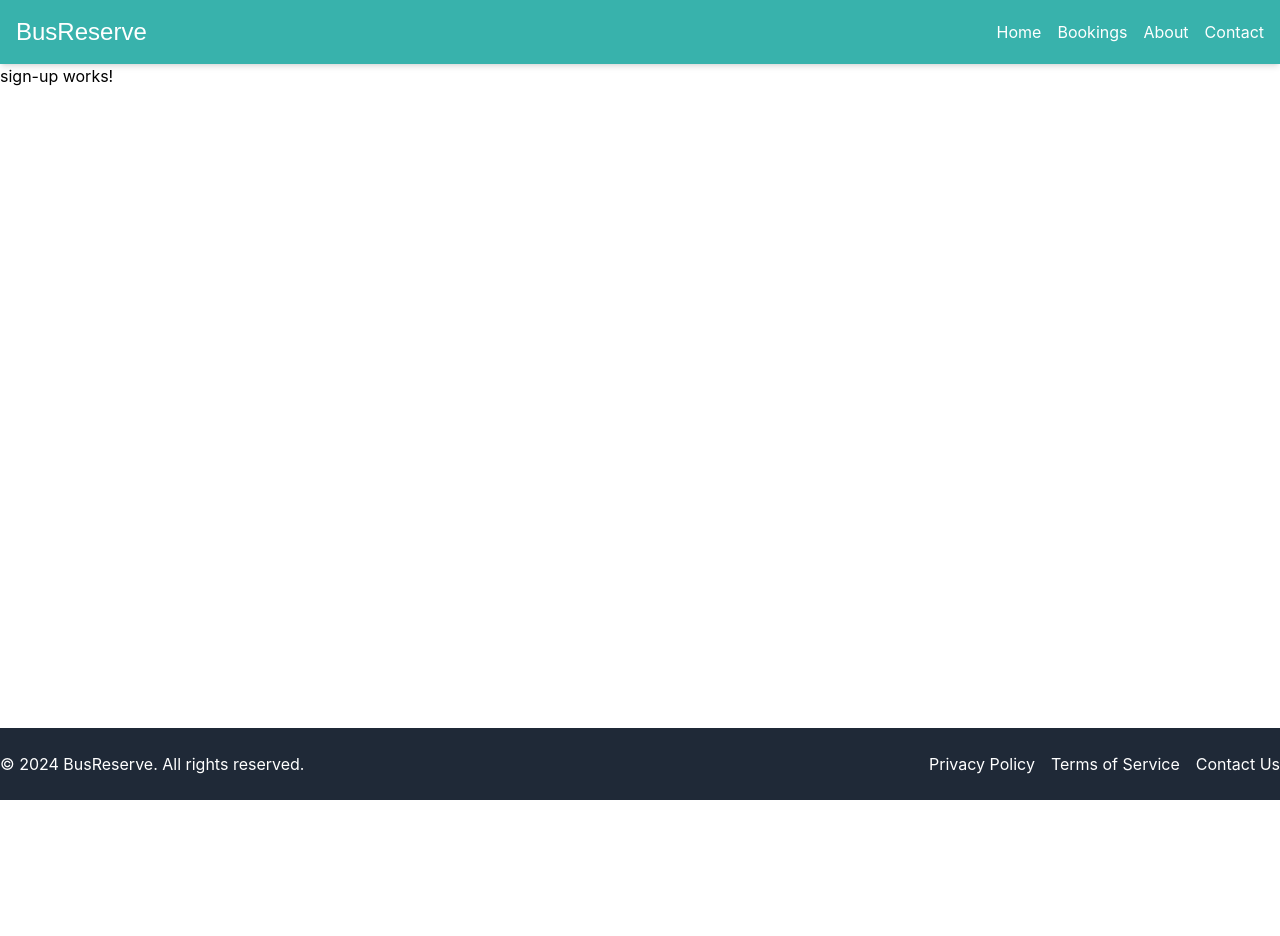
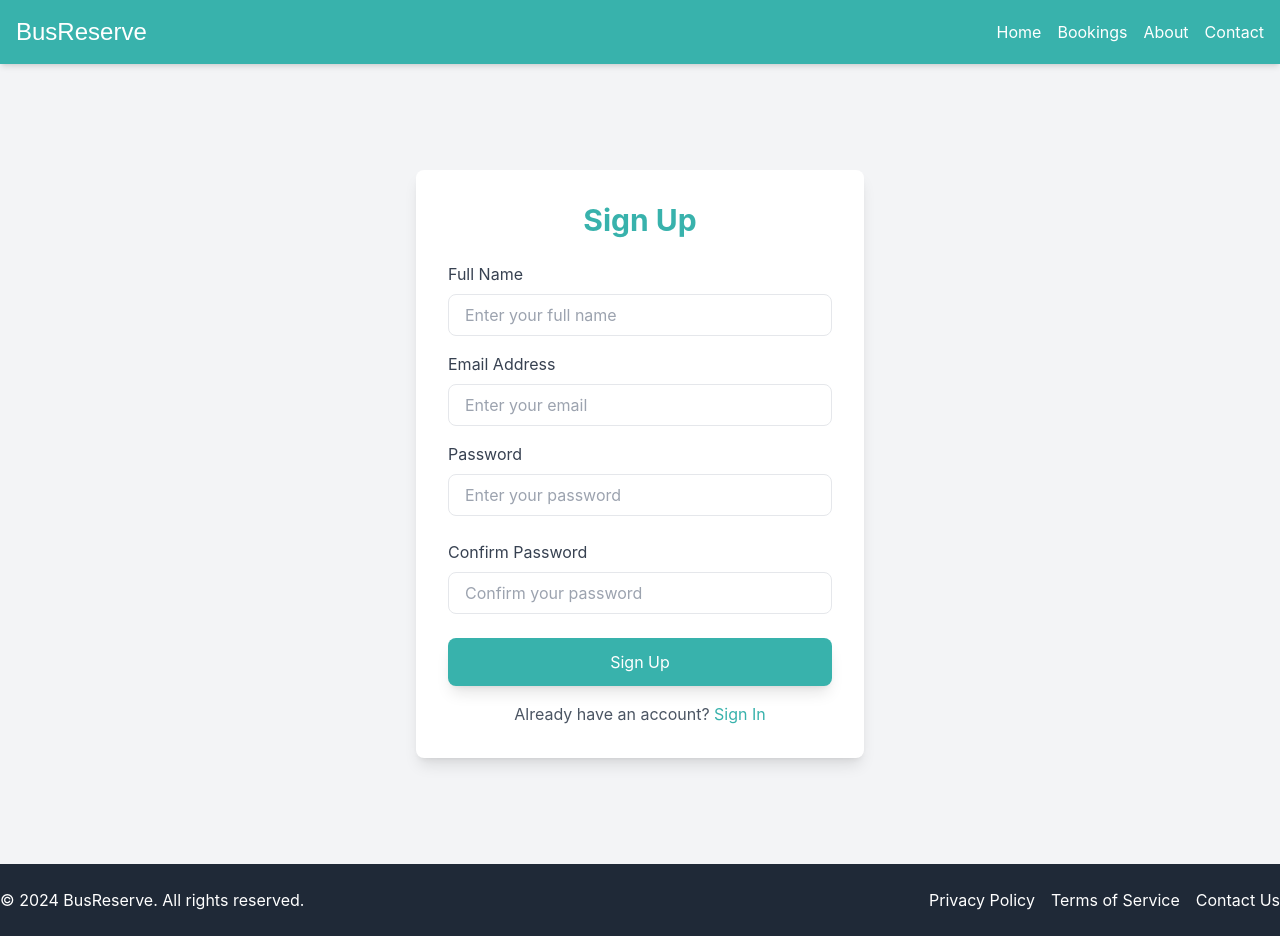
Before and after one commit to CHIAYAFICANTONA/Bus-Reservation-System, an Angular app in the folder Bus_Booking_System/: page /signUp in a window 1280 px wide. Before the commit the page ends 800 px from the top, so only its background shows below. Built offline with nearby package versions, Linux system fonts and the light colour scheme.

Commit message:
[feat] - signIn - signUp

```diff
--- a/Bus_Booking_System/src/app/features/sign-in/sign-in.component.html
+++ b/Bus_Booking_System/src/app/features/sign-in/sign-in.component.html
@@ -1,13 +1,13 @@
 <section class="sign-in flex flex-col md:flex-row items-center justify-center min-h-screen bg-gray-100 p-4">
   <div class="flex-1 bg-white p-8 rounded-lg shadow-lg max-w-md w-full">
     <h1 class="text-3xl font-bold mb-6 text-center text-primary">Sign In</h1>
-    <form #f="ngForm" (ngSubmit)="submit(f)">
+    <form #form="ngForm" (ngSubmit)="submit(form)">
       <div class="mb-4">
         <label for="email" class="block text-gray-700 mb-2">Email Address</label>
         <input
           id="email" type="email"
           name="email"
-          ngModel #email="ngModel"
+          ngModel
           class="w-full px-4 py-2 border rounded-lg focus:outline-none focus:ring-2 focus:ring-primary"
           placeholder="Enter your email" required>
       </div>
--- a/Bus_Booking_System/src/app/features/sign-up/sign-up.component.html
+++ b/Bus_Booking_System/src/app/features/sign-up/sign-up.component.html
@@ -1 +1,47 @@
-<p>sign-up works!</p>
+<section class="sign-up flex flex-col md:flex-row items-center justify-center min-h-screen bg-gray-100 p-4">
+  <div class="flex-1 bg-white p-8 rounded-lg shadow-lg max-w-md w-full">
+    <h1 class="text-3xl font-bold mb-6 text-center text-primary">Sign Up</h1>
+    <form #signUpForm="ngForm" (ngSubmit)="onSubmit(signUpForm)">
+      <div class="mb-4">
+        <label for="FullName" class="block text-gray-700 mb-2">Full Name</label>
+        <input id="FullName"
+               name="FullName"
+               ngModel
+               type="text"
+               class="w-full px-4 py-2 border rounded-lg focus:outline-none focus:ring-2 focus:ring-primary"
+               placeholder="Enter your full name" required>
+      </div>
+      <div class="mb-4">
+        <label for="email" class="block text-gray-700 mb-2">Email Address</label>
+        <input id="email" name="email"
+               type="email"
+               ngModel
+               class="w-full px-4 py-2 border rounded-lg focus:outline-none focus:ring-2 focus:ring-primary"
+               placeholder="Enter your email" required>
+      </div>
+      <div class="mb-6">
+        <label for="password" class="block text-gray-700 mb-2">Password</label>
+        <input id="password" name="password"
+               type="password"
+               ngModel
+               class="w-full px-4 py-2 border rounded-lg focus:outline-none focus:ring-2 focus:ring-primary"
+               placeholder="Enter your password" required>
+      </div>
+      <div class="mb-6">
+        <label for="confirmPassword" class="block text-gray-700 mb-2">Confirm Password</label>
+        <input id="confirmPassword" name="confirmPassword"
+               type="password"
+               ngModel
+               class="w-full px-4 py-2 border rounded-lg focus:outline-none focus:ring-2 focus:ring-primary"
+               placeholder="Confirm your password" required>
+      </div>
+      <button type="submit"
+              class="bg-primary text-white py-3 px-6 rounded-lg shadow-lg hover:bg-primary-dark transition duration-300 w-full">
+        Sign Up
+      </button>
+    </form>
+    <p class="mt-4 text-center text-gray-600">
+      Already have an account? <a href="#" class="text-primary hover:underline">Sign In</a>
+    </p>
+  </div>
+</section>
--- a/Bus_Booking_System/src/app/features/sign-up/sign-up.component.ts
+++ b/Bus_Booking_System/src/app/features/sign-up/sign-up.component.ts
@@ -1,12 +1,19 @@
 import { Component } from '@angular/core';
+import {FormsModule, NgForm} from "@angular/forms";
 
 @Component({
   selector: 'app-sign-up',
   standalone: true,
-  imports: [],
+  imports: [
+    FormsModule
+  ],
   templateUrl: './sign-up.component.html',
   styleUrl: './sign-up.component.css'
 })
 export class SignUpComponent {
 
+
+  public onSubmit(form:NgForm){
+    console.log(form.value)
+  }
 }
```
